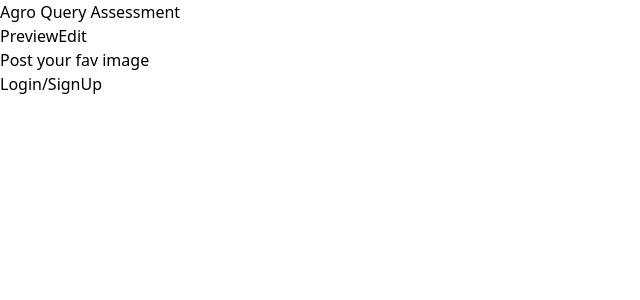
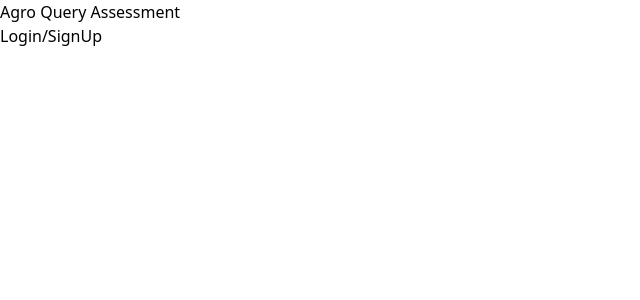
Before and after one commit to pranjalkatiyar/argon-frontend, a React (Vite) app: page / in a window 1280 px wide. Shown: the top 300 px of the page, without its empty margins (0-640 px from the left). Built offline with nearby package versions, Linux system fonts and the light colour scheme; no server answers.

Commit message:
react toastify added

```diff
--- a/package.json
+++ b/package.json
@@ -20,6 +20,7 @@
     "react-facebook-login": "^4.1.1",
     "react-router-dom": "^6.18.0",
     "react-share": "^4.4.1",
+    "react-toastify": "^9.1.3",
     "react-twitter-login": "^1.5.0"
   },
   "devDependencies": {
--- a/src/pages/Navbar.jsx
+++ b/src/pages/Navbar.jsx
@@ -60,22 +60,22 @@ const Navbar = () => {
       </div>
       <div className="w-full block flex-grow lg:flex lg:items-center lg:w-auto">
         <div className="text-sm lg:flex-grow">
-          <Link
+         {isSignedIn && <Link
             to="/preview"
             className={`block mt-4 lg:inline-block lg:mt-0 ${isActive(
               "/preview"
             )} mr-4`}
           >
             Preview
-          </Link>
-          <Link
+          </Link>}
+          {isSignedIn && <Link
             to="/edit"
             className={`block mt-4 lg:inline-block lg:mt-0 ${isActive(
               "/edit"
             )} mr-4`}
           >
             Edit
-          </Link>
+          </Link>}
           {isSignedIn && (
             <ReactFacebookLogin
             appId="1472217970017724"
@@ -88,12 +88,12 @@ const Navbar = () => {
         </div>
 
 
-          <Link
+        {isSignedIn &&  <Link
             to="/imageupload"
             className="inline-block text-sm px-4 py-2 leading-none border rounded text-white border-white hover:border-transparent hover:text-teal-500 hover:bg-white mt-4 lg:mt-0"
           >
             Post your fav image
-          </Link>
+          </Link>}
 
       </div>
       <div>
--- a/src/pages/Resume.jsx
+++ b/src/pages/Resume.jsx
@@ -13,6 +13,10 @@ import { useState, useEffect } from "react";
 import Experience from "./Experience";
 import Education from "./Education";
 import Skills from "./Skills";
+import React from 'react';
+
+import { ToastContainer, toast } from 'react-toastify';
+import 'react-toastify/dist/ReactToastify.css';
 
 const Resume = ({ setResumeData }) => {
   const { isLoaded, isSignedIn, user } = useUser();
@@ -79,6 +83,7 @@ const Resume = ({ setResumeData }) => {
 
       setPersonalDetails(() => {
         let newPersonalDetails = {
+          id: user?.id,
           fullName: profile?.fullName,
           phoneNumber: profile?.phone_number,
           username: profile?.username,
@@ -185,12 +190,17 @@ const Resume = ({ setResumeData }) => {
   const handleSave = async () => {
     try {
       console.log(skills);
-      const data = await axios.post(`https://argon-backend.onrender.com/user/update`, {
+      const data = await axios.post(`http://localhost:4000/user/update`, {
         personalDetails,
         educationDetails,
         experienceDetails,
         skills,
       });
+      if(data.status===200){
+        toast.success('Saved Successfully');
+      }else{
+        toast.error('Error Occured');
+      }
       console.log(data);
     } catch (err) {
       console.log(err);
@@ -382,6 +392,7 @@ const Resume = ({ setResumeData }) => {
           </div>
         </div>
       </div>
+      <ToastContainer/>
     </div>
   );
 };
```
Also changed, not shown: 1 other file (tests, documents, lock files or other folders).
